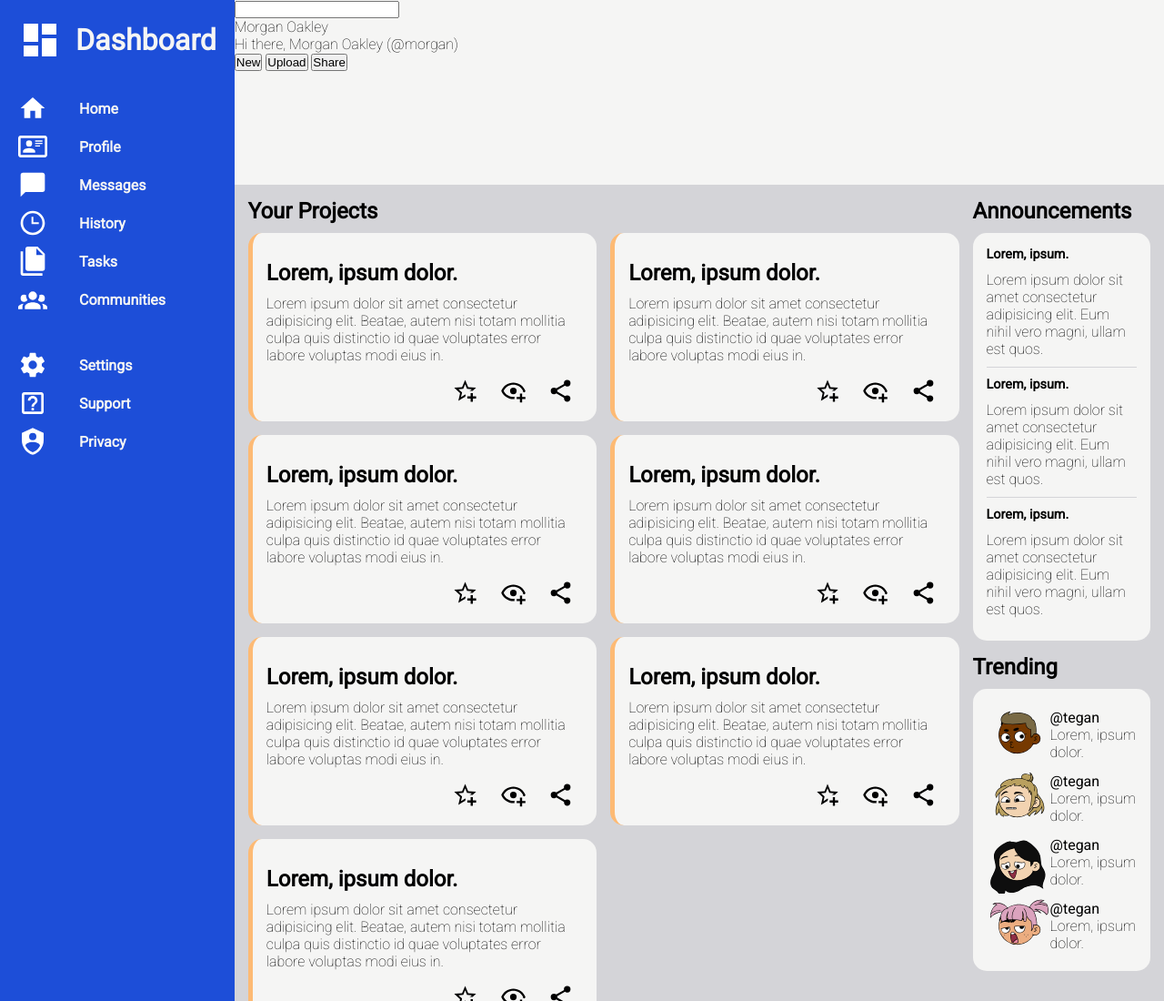
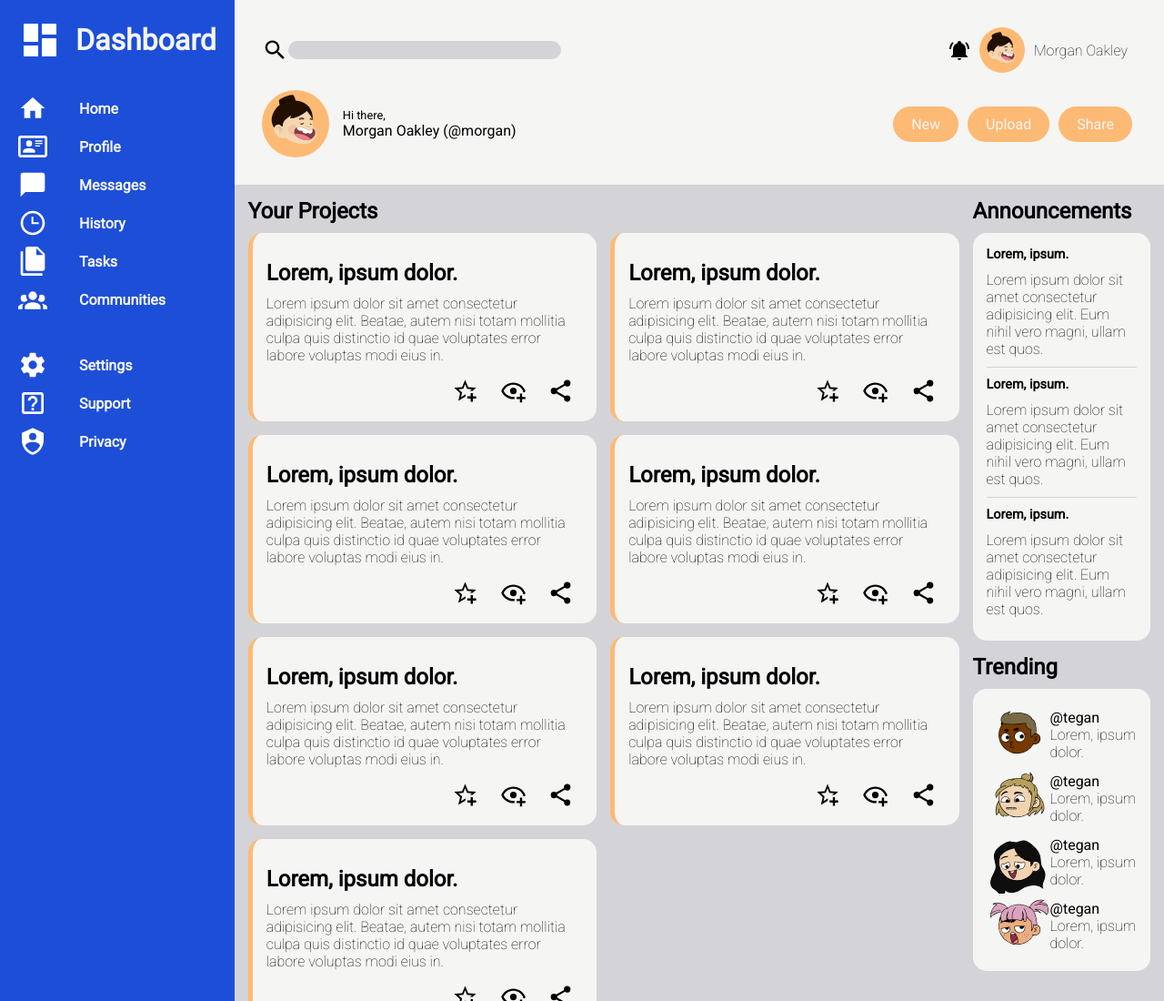
Before and after one commit to jwatelet/admin-dashboard, a plain HTML site: page index.html in a window 1280 px wide. Shown: the top 1100 px of the page at 91% size. Drawn offline with Linux system fonts and the light colour scheme.

Commit message:
design header

```diff
--- a/index.html
+++ b/index.html
@@ -18,27 +18,28 @@
     <div class="header">
       <div class="first-row">
         <div class="search-bar">
+          <img src="assets/icons/magnify.svg" alt="">
           <input type="text" name="sarch" id="search">
         </div>
         <div class="profile-area">
-          Morgan Oakley
+          <img src="assets/icons/bell-ring.svg" class="icon" alt="">
+          <img src="assets/avatars/main-avatar.svg" class="avatar" alt="">
+          <p>Morgan Oakley</p>
         </div>
 
       </div>
       <div class="second-row">
         <div class="hello">
-          Hi there, Morgan Oakley (@morgan)
+          <img src="assets/avatars/main-avatar.svg" class="avatar" alt="">
+          <div class="text">
+            <p class="hi">Hi there,</p>
+            <p class="name"> Morgan Oakley (@morgan)</p>
+          </div>
         </div>
         <div class="buttons">
-          <button>
-            New
-          </button>
-          <button>
-            Upload
-          </button>
-          <button>
-            Share
-          </button>
+          <a href="">New</a>
+          <a href="">Upload</a>
+          <a href="">Share</a>
         </div>
       </div>
     </div>
--- a/style.css
+++ b/style.css
@@ -23,9 +23,107 @@ html {
   min-height: 100vh;
 }
 
+/* header */
+
 .header {
   background-color: var(--white);
   grid-column: 2 / 4;
+  display: flex;
+  flex-direction: column;
+  justify-content: space-between;
+  padding: 30px;
+}
+
+.first-row,
+.second-row {
+  display: flex;
+  justify-content: space-between;
+}
+
+.first-row {
+  align-items: center;
+}
+
+.second-row {
+  align-items: center;
+}
+
+.search-bar {
+  display: flex;
+  align-items: center;
+}
+
+.search-bar input {
+  border-radius: 15px;
+  background-color: var(--gray);
+  border: none;
+  width: 300px;
+  height: 1.3rem;
+}
+
+.search-bar img {
+  height: 1.8rem;
+}
+
+.profile-area .avatar {
+  height: 2.5rem;
+  background-color: var(--orange);
+  border-radius: 12011987px;
+  padding: 5px;
+}
+
+.hello .avatar {
+  height: 4.0rem;
+  background-color: var(--orange);
+  border-radius: 12011987px;
+  padding: 5px;
+}
+
+.hello {
+  display: flex;
+  align-items: center;
+}
+
+.hello .text .hi {
+  font-size: 0.8rem;
+  font-weight: 500;
+}
+
+.hello .text .name {
+  font-weight: 500;
+}
+
+.hello .text {
+  padding: 0 15px;
+}
+
+.profile-area .icon {
+  height: 1.5rem;
+  padding: 0 10px;
+}
+
+.profile-area {
+  display: flex;
+  align-items: center;
+}
+
+.profile-area p {
+  padding: 0 10px;
+}
+
+.buttons {
+  display: flex;
+}
+
+.buttons a {
+  text-decoration: none;
+  padding: 10px 20px;
+  border: none;
+  background-color: var(--orange);
+  color: var(--white);
+  border-radius: 25px;
+  margin: 0 5px;
+  font-weight: 400;
 }
 
 /* nav */
```
Also changed, not shown: assets/icons/bell-ring.svg (added), assets/icons/magnify.svg (added).
